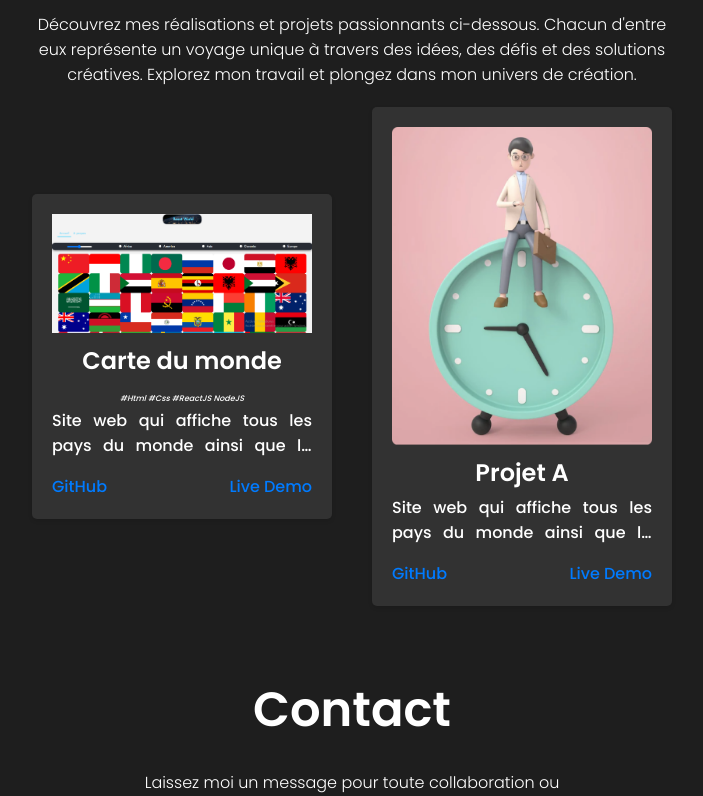
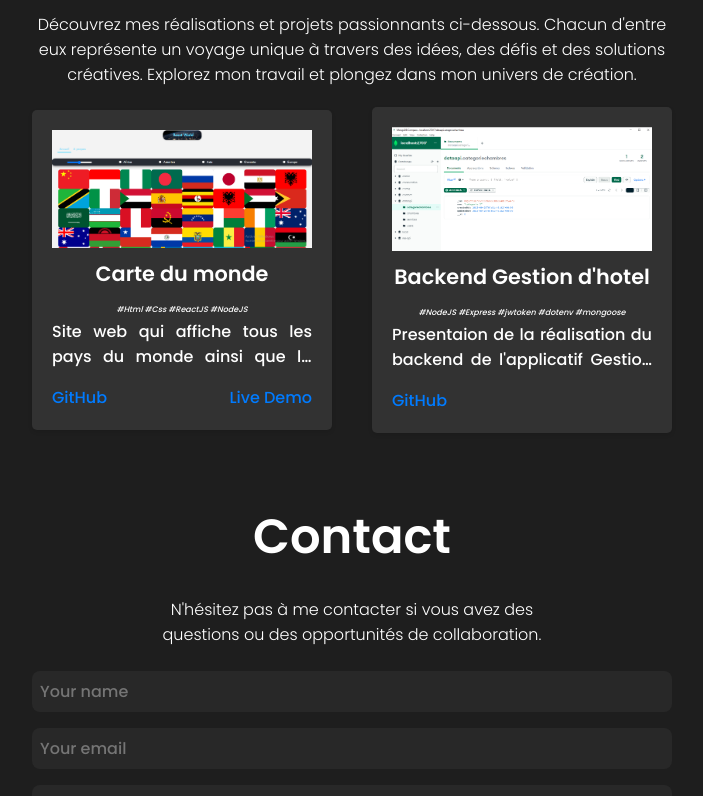
Before and after one commit to latifGnbea/portfolio-professionnel, a React (Create React App) app: page / in a window 1280 px wide. Shown: the part 2000-2796 px from the top of the page, without its empty margins (288-991 px from the left). Built offline with nearby package versions, Linux system fonts and the light colour scheme.

Commit message:
realisation du readMe

```diff
--- a/src/components/Contact/Contact.jsx
+++ b/src/components/Contact/Contact.jsx
@@ -38,8 +38,8 @@ const Contact = () => {
     <section id="contact">
       <span className="contact-title">Contact </span>
       <span className="contact-description">
-        Laissez moi un message pour toute collaboration ou une simple salutation
-        :-)
+        N'hésitez pas à me contacter si vous avez des questions ou des
+        opportunités de collaboration.
       </span>
       <form action="" ref={form} onSubmit={sendEmail} className="contact-form">
         <input
@@ -68,7 +68,11 @@ const Contact = () => {
         </button>
 
         <div className="links">
-          <a href="https://www.facebook.com/profile.php?id=100091747421764&mibextid=nW3QTL" target="_blank" rel="noopener noreferrer">
+          <a
+            href="https://www.facebook.com/profile.php?id=100091747421764&mibextid=nW3QTL"
+            target="_blank"
+            rel="noopener noreferrer"
+          >
             <img src={facebookIcon} alt="Facebook" className="link" />
           </a>
           {/* <img src={twitterIcon} alt="twitter" className="link" /> */}
--- a/src/components/Intro/intro.css
+++ b/src/components/Intro/intro.css
@@ -74,9 +74,7 @@
 }
 
 @media screen and (max-width: 375px) {
-  #intro {
-    overflow: hidden;
-  }
+
   .introContent,
   .introPara {
     font-size: 5vw;
--- a/src/components/Portfolio/Portfolio.jsx
+++ b/src/components/Portfolio/Portfolio.jsx
@@ -5,7 +5,7 @@ import P1 from "../../assets/croquis_carte_monde.png";
 // import P3 from "../../assets/portfolio-3.png";
 // import P4 from "../../assets/portfolio-4.png";
 // import P5 from "../../assets/portfolio-5.png";
-import P6 from "../../assets/portfolio-6.png";
+import P2 from "../../assets/P22.PNG";
 import Presentation from "../Presentation/Presentation";
 
 const Portfolio = () => {
@@ -20,20 +20,20 @@ const Portfolio = () => {
       </span>
 
       <div className="portfolio-imgs">
-      <Presentation
+        <Presentation
           title="Carte du monde"
-          tags="#Html #Css #ReactJS NodeJS"
+          tags="#Html #Css #ReactJS #NodeJS"
           description="Site web qui affiche tous les pays du monde ainsi que la population total et la capital avec un système de filtre en fonction du continent "
           imageUrl={P1}
           githubLink="https://gitlab.com/projet_personnel2/carte-du-monde.git"
           liveDemoLink="https://latifgnbea.github.io/carte-monde/"
         />
         <Presentation
-          title="Projet A"
-          description="Site web qui affiche tous les pays du monde ainsi que la population total et la capital avec un système de filtre en fonction du continent "
-          imageUrl={P6}
-          githubLink="#"
-          liveDemoLink="#"
+          title="Backend Gestion d'hotel"
+          tags=" #NodeJS #Express #jwtoken #dotenv #mongoose "
+          description="Presentaion de la réalisation du backend de l'applicatif Gestion d'hotel avec qui gere divers fonctionnalite à savoir Gestion des utilisateur compte et connection , Gestion des Gestion d'hotel  en CRUD , Session utilisatuer gérée avec le JsonWebToken "
+          imageUrl={P2}
+          githubLink="https://gitlab.com/projet_personnel2/gestion-hotel.git"
         />
       </div>
       {/* <button className="portfolio-btn">See more</button> */}
--- a/src/components/Presentation/presentation.css
+++ b/src/components/Presentation/presentation.css
@@ -18,7 +18,7 @@
 }
 
 .project-title {
-  font-size: 1.5rem;
+  font-size: 1.3rem;
   margin-top: 10px;
   margin-bottom: 5px;
 }
```
Also changed, not shown: src/assets/P22.PNG (added), 1 other file (tests, documents, lock files or other folders).
